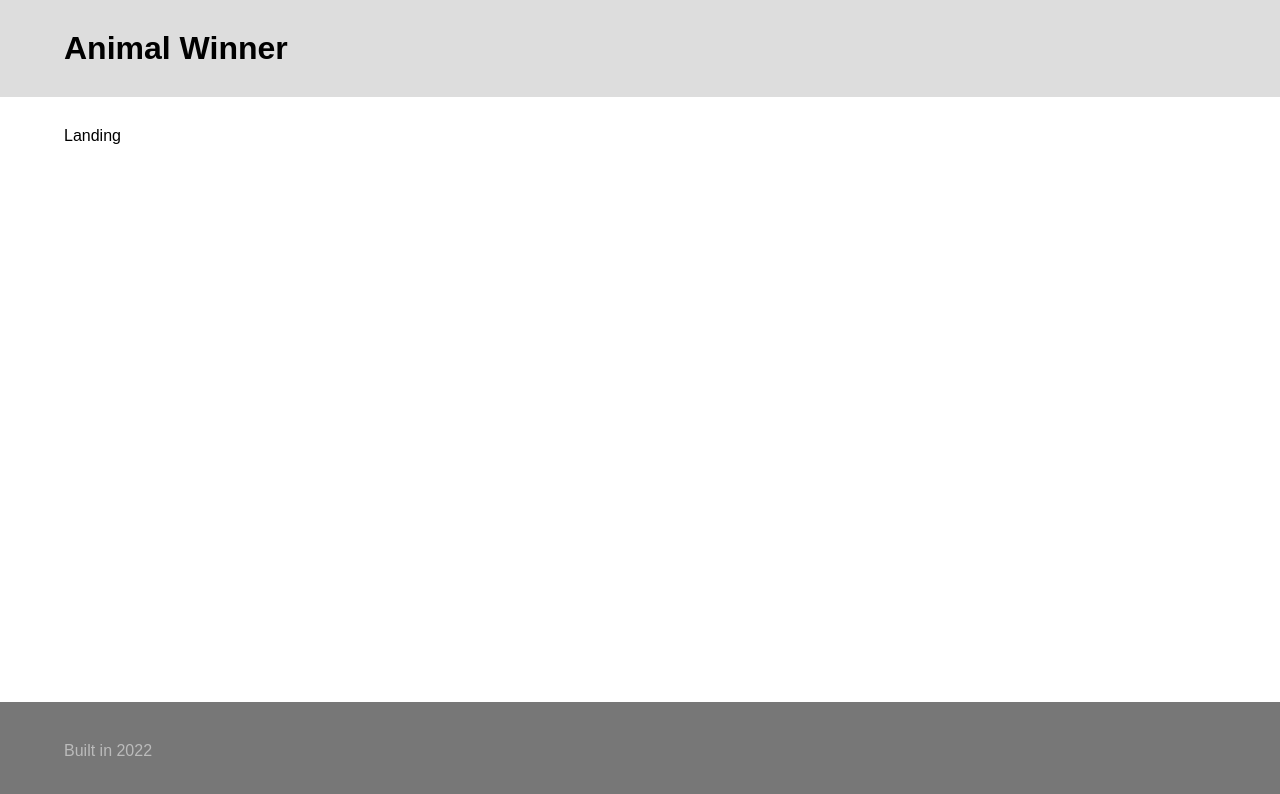
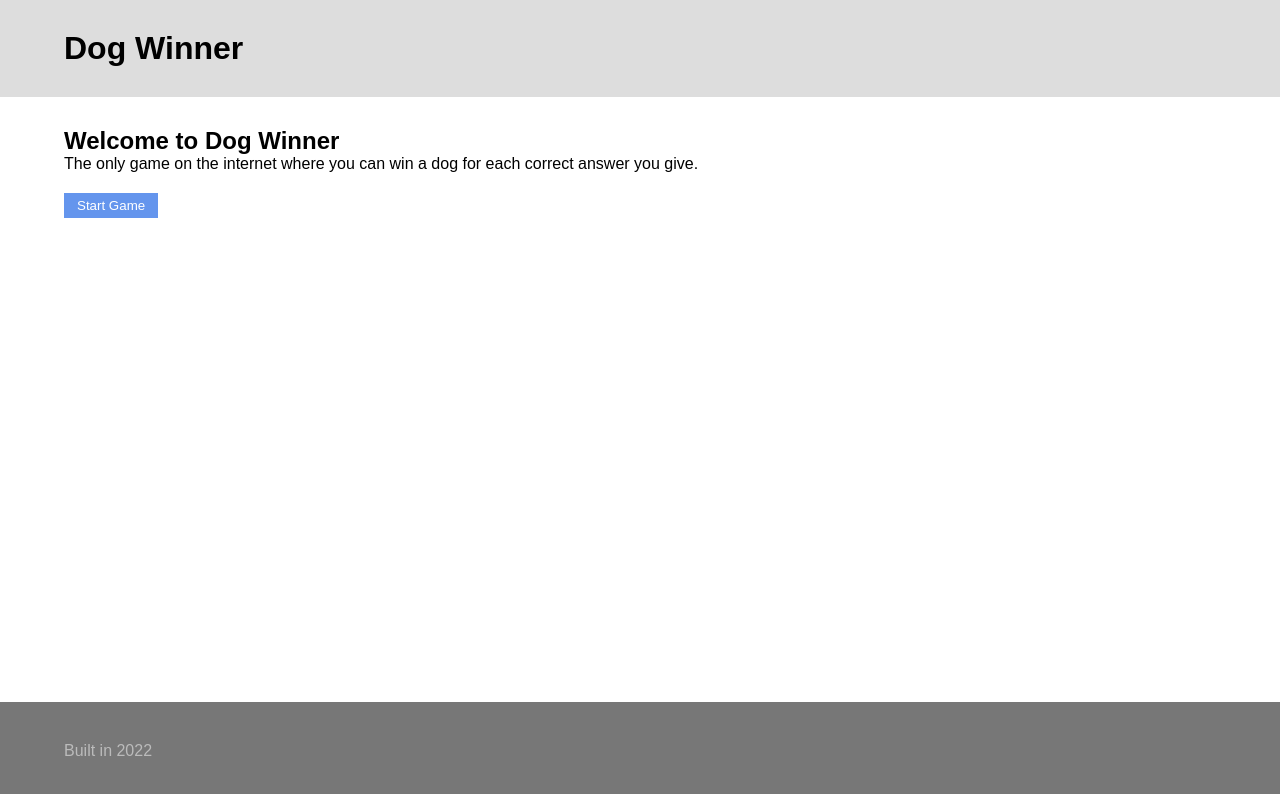
Before and after one commit to samuraijane/exercise-dog-winner, a React (Create React App) app: page / in a window 1280 px wide. Shown: the top 794 px of the page. Built offline with nearby package versions, Linux system fonts and the light colour scheme.

Commit message:
add handler, still to be configured, to start the game

```diff
--- a/src/sectioning/header.jsx
+++ b/src/sectioning/header.jsx
@@ -2,7 +2,7 @@ const Header = () => {
   return (
     <header>
       <div className="y-wrap">
-        <h1>Animal Winner</h1>
+        <h1>Dog Winner</h1>
       </div>
     </header>
   )
--- a/src/style.css
+++ b/src/style.css
@@ -37,3 +37,16 @@ main {
   margin: 0 auto;
   width: 90%;
 }
+
+button {
+  background-color: cornflowerblue;
+  border: 1px solid transparent;
+  color: white;
+  cursor: pointer;
+  margin: 20px 0;
+  padding: 4px 12px;
+}
+
+button:hover {
+  background-color: crimson;
+}
--- a/src/views/landing.jsx
+++ b/src/views/landing.jsx
@@ -10,8 +10,16 @@ const Landing = () => {
     disptach(setInitialState());
   }, []);
 
+  const handleClick = () => {
+    console.log('game start clicked');
+  };
+
   return (
-    <p>Landing</p>
+    <>
+      <h2>Welcome to Dog Winner</h2>
+      <p>The only game on the internet where you can win a dog for each correct answer you give.</p>
+      <button onClick={handleClick}>Start Game</button>
+    </>
   )
 
 };
```
